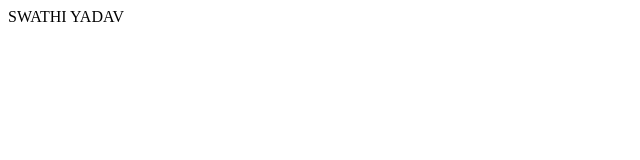
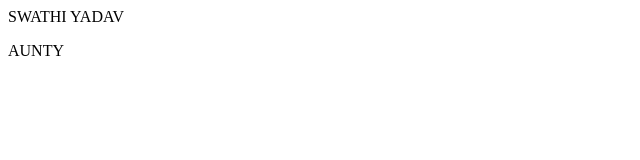
Before and after one commit to Adithi-Yadav/practice2, a plain HTML site: page index.html in a window 1280 px wide. Shown: the full height of the page, 0-640 px from the left. Drawn offline with Linux system fonts and the light colour scheme.

Commit message:
Committed

```diff
--- a/index.html
+++ b/index.html
@@ -1 +1,2 @@
 <p> SWATHI YADAV </p>
+<p>AUNTY</p>
```
